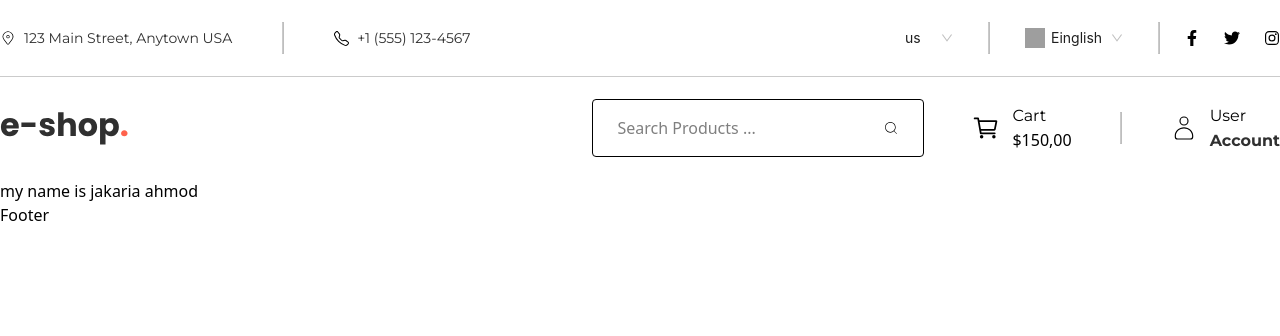
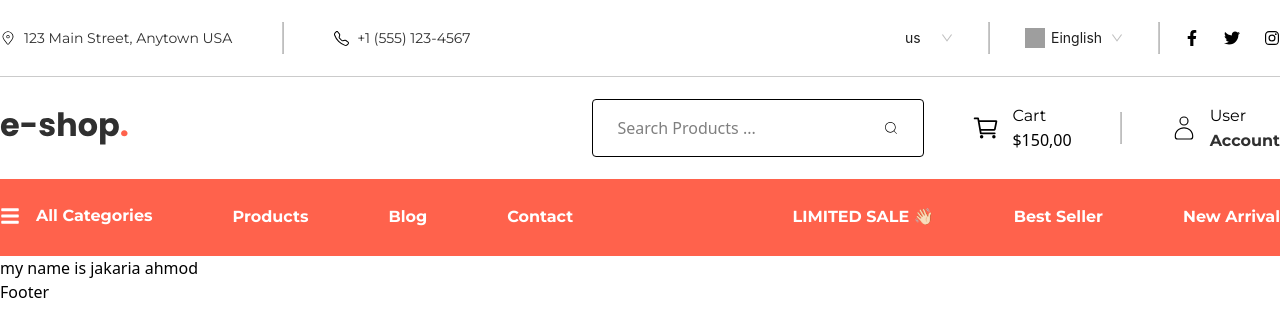
Before and after one commit to Jakaria-Ahmod/e-shop, a React (Vite) app: page / in a window 1280 px wide. Shown: the top 336 px of the page. Built offline with nearby package versions, Linux system fonts and the light colour scheme; grey boxes are pictures that could not be loaded.

Commit message:
menubar aded

```diff
--- a/public/locales/bd/translation.json
+++ b/public/locales/bd/translation.json
@@ -3,5 +3,12 @@
   "Search Products ...": "পণ্য অনুসন্ধান করুন...",
   "Cart": "কার্ড",
   "User": "ইউজার",
-  "Account": "একাউন্ট"
+  "Account": "একাউন্ট",
+  "Products": "পণ্য",
+  "Blog": "ব্লগ",
+  "Contact": "যোগাযোগ",
+  "All Categories": "সমস্ত বিভাগ",
+  "Best Seller": "বেস্ট সেলার",
+  "New Arrival": "নতুন আগমন",
+  "LIMITED SALE": "সীমিত বিক্রয়"
 }
--- a/public/locales/en/translation.json
+++ b/public/locales/en/translation.json
@@ -3,5 +3,12 @@
   "Search Products ...": "Search Products ...",
   "Cart": "Cart",
   "User": "User",
-  "Account": "Account"
+  "Account": "Account",
+  "Products": "Products",
+  "Blog": "Blog",
+  "Contact": "Contact",
+  "All Categories": "All Categories",
+  "Best Seller": "Best Seller",
+  "New Arrival": "New Arrival",
+  "LIMITED SALE": "LIMITED SALE"
 }
--- a/src/globalComponents/HeaderComponents/index.jsx
+++ b/src/globalComponents/HeaderComponents/index.jsx
@@ -1,12 +1,14 @@
 import React from 'react';
 import HeaderTopBar from './topBar';
 import MiddleBar from './middleBar/MiddleBar';
+import MenuBar from './menuBar';
 
 const HeaderLayoutComponents = () => {
   return (
     <div>
       <HeaderTopBar />
       <MiddleBar />
+      <MenuBar />
     </div>
   );
 };
--- /dev/null
+++ b/src/globalComponents/HeaderComponents/menuBar/index.jsx
@@ -0,0 +1,43 @@
+import React from 'react';
+import Allgatagorey from './munuBarLayouts/allgatagori';
+import { Link } from 'react-router';
+import { useTranslation } from 'react-i18next';
+import MenuBarRight from './menuBarRight';
+
+const MenuBar = () => {
+  const { t } = useTranslation();
+  return (
+    <>
+      <div className="bg-primary py-6">
+        <div className="container">
+          <div className="flex items-center justify-between">
+            <div className="flex items-center gap-x-[80px]">
+              <Allgatagorey></Allgatagorey>
+              <Link
+                to="product"
+                className="font-montserrat text-base font-bold leading-[24px] text-white"
+              >
+                {t('Products')}
+              </Link>
+              <Link
+                to="/blog"
+                className="font-montserrat text-base font-bold leading-[24px] text-white"
+              >
+                {t('Blog')}
+              </Link>
+              <Link
+                to="/contact"
+                className="font-montserrat text-base font-bold leading-[24px] text-white"
+              >
+                {t('Contact')}
+              </Link>
+            </div>
+            <MenuBarRight></MenuBarRight>
+          </div>
+        </div>
+      </div>
+    </>
+  );
+};
+
+export default MenuBar;
--- /dev/null
+++ b/src/globalComponents/HeaderComponents/menuBar/menuBarLeft/index.jsx
@@ -0,0 +1,14 @@
+import React from 'react';
+import Allgatagorey from '../munuBarLayouts/allgatagori';
+
+const MenuBarLeft = () => {
+  return (
+    <>
+      <div>
+        <Allgatagorey></Allgatagorey>
+      </div>
+    </>
+  );
+};
+
+export default MenuBarLeft;
--- /dev/null
+++ b/src/globalComponents/HeaderComponents/menuBar/menuBarRight/index.jsx
@@ -0,0 +1,24 @@
+import React from 'react';
+import { useTranslation } from 'react-i18next';
+import { Link } from 'react-router';
+
+const MenuBarRight = () => {
+  const { t } = useTranslation();
+  return (
+    <>
+      <div className="flex items-center gap-x-[80px]">
+        <Link className="font-montserrat text-base font-bold leading-[24px] text-white">
+          {t('LIMITED SALE')} 👋🏻
+        </Link>
+        <Link className="font-montserrat text-base font-bold leading-[24px] text-white">
+          {t('Best Seller')}
+        </Link>
+        <Link className="font-montserrat text-base font-bold leading-[24px] text-white">
+          {t('New Arrival')}
+        </Link>
+      </div>
+    </>
+  );
+};
+
+export default MenuBarRight;
--- /dev/null
+++ b/src/globalComponents/HeaderComponents/menuBar/munuBarLayouts/allgatagori/gatagori.jsx
@@ -0,0 +1,101 @@
+import { IoCameraReverseSharp } from 'react-icons/io5';
+import {
+  MdComputer,
+  MdLiveTv,
+  MdOutlineComputer,
+  MdOutlineHeadsetMic,
+  MdOutlineLiveTv,
+} from 'react-icons/md';
+import { SiPcgamingwiki } from 'react-icons/si';
+import { TbBrandGoogleHome } from 'react-icons/tb';
+import { CiMobile1 } from 'react-icons/ci';
+
+export const items = [
+  {
+    label: (
+      <div className="flex items-center gap-x-2">
+        {' '}
+        <MdOutlineComputer size={20} className="text-primary" /> Computers &
+        Tablets
+      </div>
+    ),
+    key: '0',
+  },
+  {
+    type: 'divider',
+  },
+  {
+    label: (
+      <div className="flex items-center gap-x-2">
+        {' '}
+        <CiMobile1 size={20} className="text-primary" /> Mobile & Accessories
+      </div>
+    ),
+    key: '1',
+  },
+  {
+    type: 'divider',
+  },
+  {
+    label: (
+      <div className="flex items-center gap-x-2">
+        {' '}
+        <MdOutlineLiveTv size={20} className="text-primary" /> TV & Home Theater
+      </div>
+    ),
+    key: '2',
+  },
+  {
+    type: 'divider',
+  },
+  {
+    label: (
+      <div className="flex items-center gap-x-2">
+        {' '}
+        <MdOutlineHeadsetMic size={20} className="text-primary" /> Audio &
+        Headphones
+      </div>
+    ),
+    key: '3',
+  },
+  {
+    type: 'divider',
+  },
+  {
+    label: (
+      <div className="flex items-center gap-x-2">
+        {' '}
+        <IoCameraReverseSharp size={20} className="text-primary" /> Cameras &
+        Camcorders
+      </div>
+    ),
+    key: '4',
+  },
+  {
+    type: 'divider',
+  },
+  {
+    label: (
+      <div className="flex items-center gap-x-2">
+        {' '}
+        <SiPcgamingwiki size={20} className="text-primary" /> Gaming Equipment
+      </div>
+    ),
+    key: '5',
+  },
+  {
+    type: 'divider',
+  },
+  {
+    label: (
+      <div className="flex items-center gap-x-2">
+        {' '}
+        <TbBrandGoogleHome size={20} className="text-primary" /> Home Appliances
+      </div>
+    ),
+    key: '6',
+  },
+  {
+    type: 'divider',
+  },
+];
--- /dev/null
+++ b/src/globalComponents/HeaderComponents/menuBar/munuBarLayouts/allgatagori/index.jsx
@@ -0,0 +1,26 @@
+import { Dropdown, Space } from 'antd';
+import { useTranslation } from 'react-i18next';
+import { FaBars } from 'react-icons/fa';
+import { items } from './gatagori';
+
+const Allgatagorey = () => {
+  const { t } = useTranslation();
+  return (
+    <>
+      <div>
+        <Dropdown menu={{ items }}>
+          <a onClick={e => e.preventDefault()}>
+            <Space className="gap-x-[16px]">
+              <FaBars color="white" size={20} className="cursor-pointer" />{' '}
+              <span className="font-montserrat text-base font-bold leading-[24px] text-white cursor-pointer">
+                {t('All Categories')}
+              </span>
+            </Space>
+          </a>
+        </Dropdown>
+      </div>
+    </>
+  );
+};
+
+export default Allgatagorey;
--- a/src/globalComponents/HeaderComponents/middleBar/MiddleBar.jsx
+++ b/src/globalComponents/HeaderComponents/middleBar/MiddleBar.jsx
@@ -1,6 +1,7 @@
 import React from 'react';
 import Logo from '../../../assets/svg/Logo';
 import ShcarceWithCart from './ShcarceWithCart';
+import { Link } from 'react-router';
 
 const MiddleBar = () => {
   return (
@@ -8,7 +9,9 @@ const MiddleBar = () => {
       <div className="container">
         <div className="flex items-center py-[22px]">
           <div className="w-[50%]">
-            <Logo></Logo>
+            <Link to="/">
+              <Logo></Logo>
+            </Link>
           </div>
           <div className="w-[50%]">
             <ShcarceWithCart />
```
